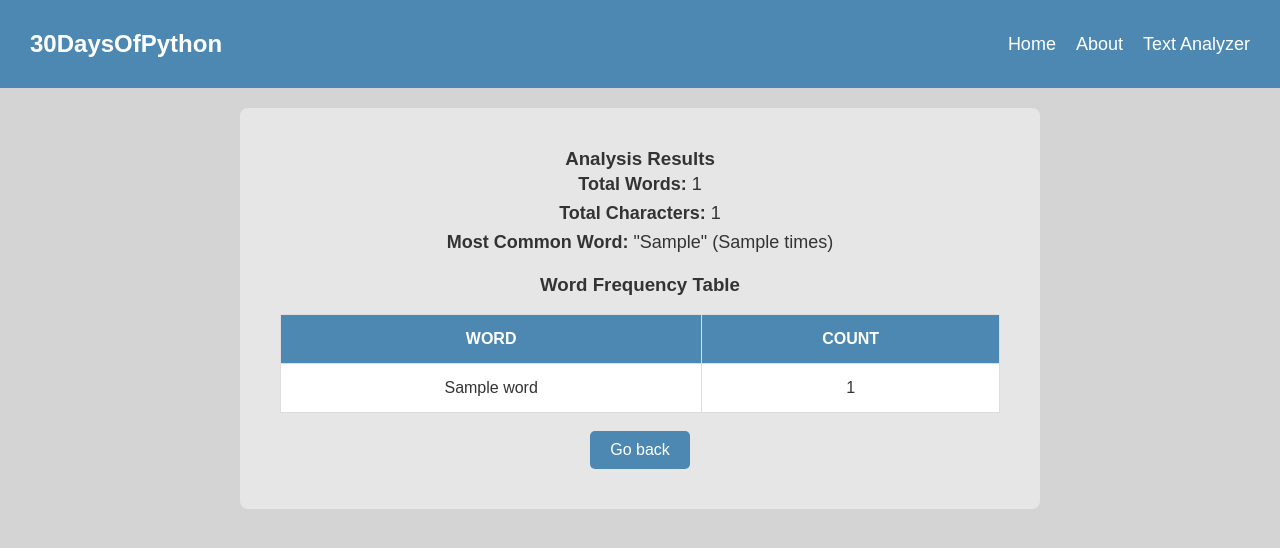
After one commit to WlaKed/my-web-page, a Flask app: template templates/results.html in a window 1280 px wide. The commit adds this page. Shown: the top 548 px of the page. Run offline with Flask 3, Linux system fonts and the light colour scheme; the template is opened without the code that fills it: most values are stand-ins (such as "Sample title", 1, 10 or a date in 2020).

Commit message:
Your commit message here

```diff
--- a/app.py
+++ b/app.py
@@ -1,7 +1,5 @@
-# import Flask
-
-from flask import Flask, render_template
-import os # importing operating system module
+from flask import Flask, render_template, request
+import os
 from collections import Counter
 
 app = Flask(__name__)
@@ -13,23 +11,33 @@ def home():
 @app.route('/about')
 def about():
     name = '30 Days Of Python Programming'
-    return render_template('about.html', name = name, title = 'About Us')
+    return render_template('about.html', name=name, title='About Us')
 
 @app.route('/text_analyzer')
 def text_analyzer():
     return render_template('text_analyzer.html')
 
+@app.route('/analyze', methods=['POST'])  # Correctly handle the form submission
+def analyze():
+    text = request.form['text_to_analyze']
+    analysis = analyze_text(text)
+    return render_template('results.html', analysis=analysis)
 
-if __name__ == '__main__':
-    # for deployment we use the environ
-    # to make it work for both production and development
-    port = int(os.environ.get("PORT", 5000))
-    app.run(debug=False, host = '0.0.0.0', port = port)
-
-def analyze_text (text):
+def analyze_text(text):
     words = text.split()
     total_number_of_words = len(words)
     number_of_characters = len(text)
     counter_of_words = Counter(words)
-    most_common_word = counter_of_words.most_common(1)
-    return most_common_word
+    most_common_word = counter_of_words.most_common(1)[0] if words else ("None", 0)
+    word_frequencies = sorted(counter_of_words.items(), key=lambda item: (-item[1], item[0]))
+
+    return {
+        'total_words': total_number_of_words,
+        'total_characters': number_of_characters,
+        'most_common_word': most_common_word,
+        'word_frequencies': word_frequencies
+    }
+
+if __name__ == '__main__':
+    port = int(os.environ.get("PORT", 5000))
+    app.run(debug=True, host='0.0.0.0', port=port)
--- a/static/css/mystyle.css
+++ b/static/css/mystyle.css
@@ -104,5 +104,34 @@ button {
 }
 
 button:hover {
-  background-color: #b32400;  /* Changes background color on hover */
+  background-color: green;  /* Changes background color on hover */
 }
+
+table {
+  width: 100%;
+  border-collapse: collapse;   /* Collapse borders for a cleaner look */
+}
+
+thead {
+  background-color: #4d88b3;  /* Blue background for header */
+  color: white;               /* White text for header */
+  text-transform: uppercase;   /* Capitalize all letters */
+}
+
+th, td {
+  text-align: center;         /* Center text in table cells */
+  padding: 15px;              /* Add padding for cell content */
+  border: 1px solid #ddd;     /* Light border around cells */
+}
+
+th {
+  color: white;               /* Ensure header text is white */
+}
+
+tbody tr:nth-child(even) {
+  background-color: #f9f9f9;  /* Light gray for even rows */
+}
+
+tbody tr:nth-child(odd) {
+  background-color: white;     /* White background for odd rows */
+}
--- /dev/null
+++ b/templates/results.html
@@ -0,0 +1,36 @@
+{% extends 'layout.html' %}
+
+{% block content %}
+<!-- Display the analysis results -->
+<div class="container">
+<h3>Analysis Results</h3>
+<p><strong>Total Words:</strong> {{ analysis.total_words }}</p>
+<p><strong>Total Characters:</strong> {{ analysis.total_characters }}</p>
+<p><strong>Most Common Word:</strong> "{{ analysis.most_common_word[0] }}" ({{ analysis.most_common_word[1] }} times)</p> <!-- Update for correct access -->
+<br>
+<h3>Word Frequency Table</h3>
+<br>
+<table border="1" cellpadding="5" cellspacing="0">
+  <thead>
+    <tr>
+      <th>Word</th>
+      <th>Count</th>
+    </tr>
+  </thead>
+  <tbody>
+    {% for word, count in analysis.word_frequencies %}
+    <tr>
+        <td>{{ word }}</td>
+        <td>{{ count }}</td>
+    </tr>
+    {% endfor %}
+  </tbody>
+</table>
+<br>
+<a href="/text_analyzer">
+    <button type="submit">Go back</button>
+</a>
+
+</div>
+
+{% endblock %}
```
Also changed, not shown: templates/text_analyzer.html (+12 -3 lines).
